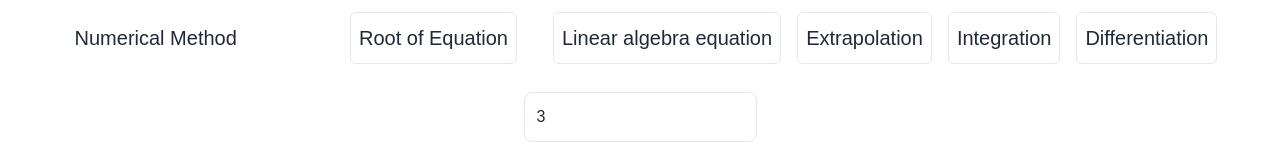
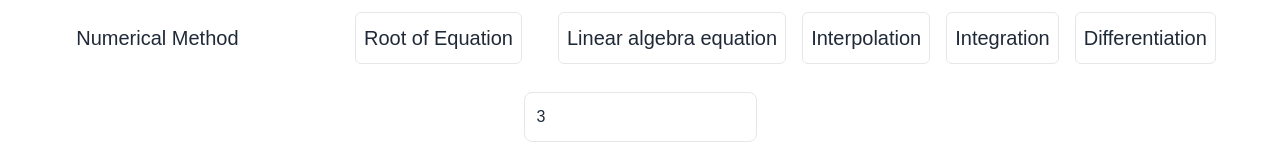
Before and after one commit to Tanabordeee/Web_Numerical_Method_Client, a React (Vite) app: page /Linear in a window 1280 px wide. Shown: the top 160 px of the page. Built offline with nearby package versions, Linux system fonts and the light colour scheme.

Commit message:
change Extrapolation to Interpolation

```diff
--- a/src/components/Navbar.jsx
+++ b/src/components/Navbar.jsx
@@ -40,7 +40,7 @@ const Navbar = () => {
             Linear algebra equation
           </button>
           <button className="border p-2 mr-5 rounded-md hover:bg-green-200">
-            Extrapolation
+            Interpolation
           </button>
           <button className="border p-2 mr-5 rounded-md hover:bg-green-200">
             Integration
```
